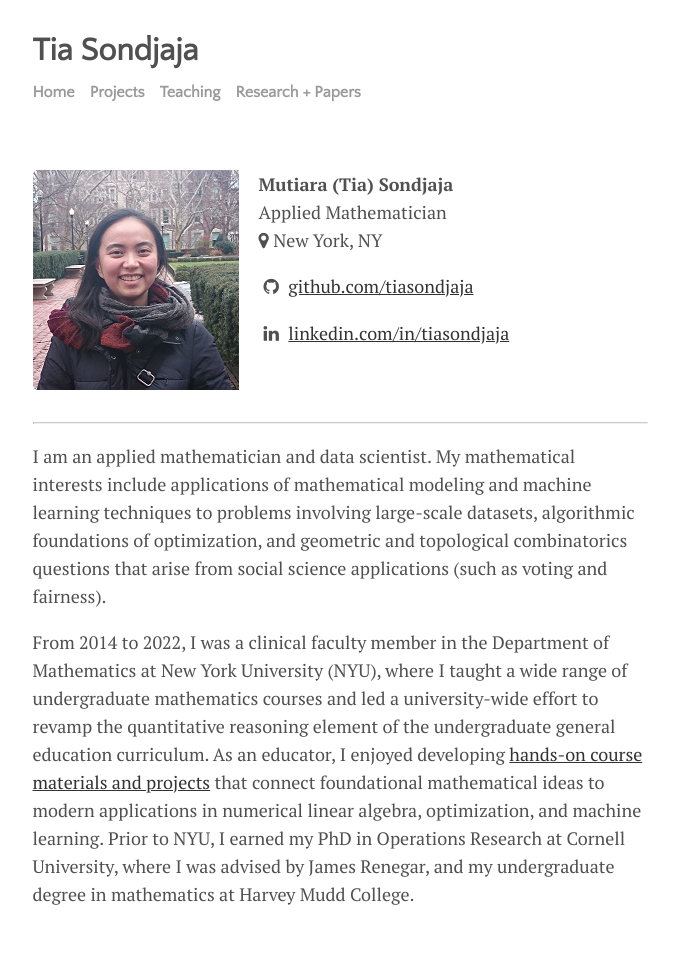
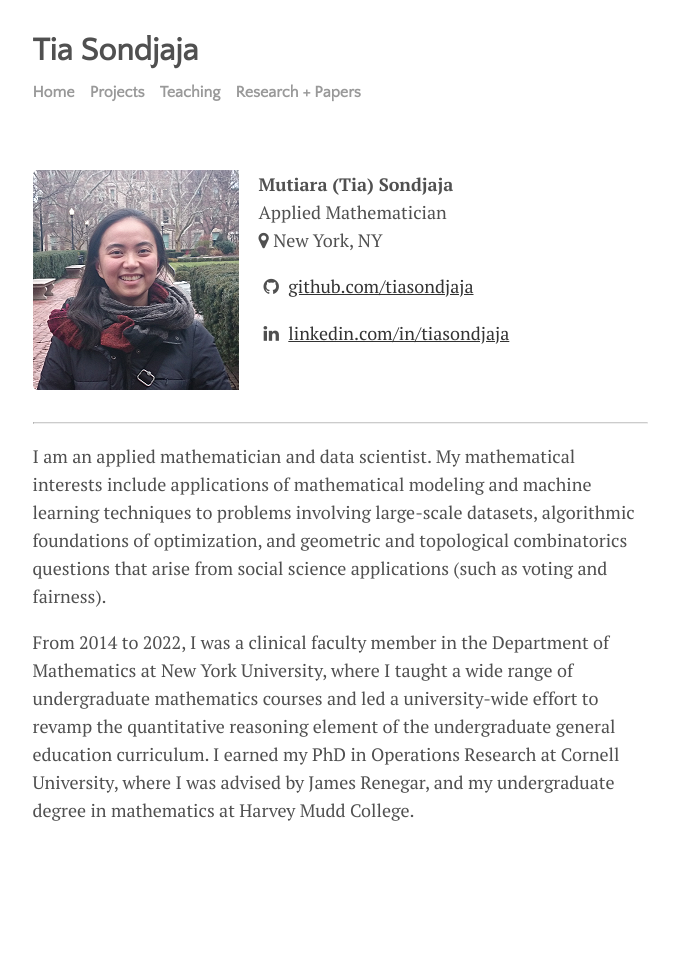
Before and after one commit to tiasondjaja/tiasondjaja.github.io, a Jekyll site: the page built from docs/menu/about.md, in a window 1280 px wide. Shown: the whole page, without its empty margins (300-979 px from the left). Built offline with Jekyll 4.4.1, drawn with Linux system fonts in a browser that asks for light colours; after the commit the page ends 900 px from its top, so only the background shows below that.

Commit message:
updated about page

```diff
--- a/docs/menu/about.md
+++ b/docs/menu/about.md
@@ -33,7 +33,7 @@ Applied Mathematician<br>
 I am an applied mathematician and data scientist.  My mathematical interests include applications of mathematical modeling and machine learning techniques to problems involving large-scale datasets, algorithmic foundations of optimization, and geometric and topological combinatorics questions that arise from social science applications (such as voting and fairness).
 
 
-From 2014 to 2022, I was a clinical faculty member in the Department of Mathematics at New York University (NYU), where I taught a wide range of undergraduate mathematics courses and led a university-wide effort to revamp the quantitative reasoning element of the undergraduate general education curriculum.  As an educator, I enjoyed developing <a href="/teaching">hands-on course materials and projects</a> that connect foundational mathematical ideas to modern applications in numerical linear algebra, optimization, and machine learning.  Prior to NYU, I earned my PhD in Operations Research at Cornell University, where I was advised by James Renegar, and my undergraduate degree in mathematics at Harvey Mudd College.
+From 2014 to 2022, I was a clinical faculty member in the Department of Mathematics at New York University, where I taught a wide range of undergraduate mathematics courses and led a university-wide effort to revamp the quantitative reasoning element of the undergraduate general education curriculum.  I earned my PhD in Operations Research at Cornell University, where I was advised by James Renegar, and my undergraduate degree in mathematics at Harvey Mudd College.
 
 
 
```
